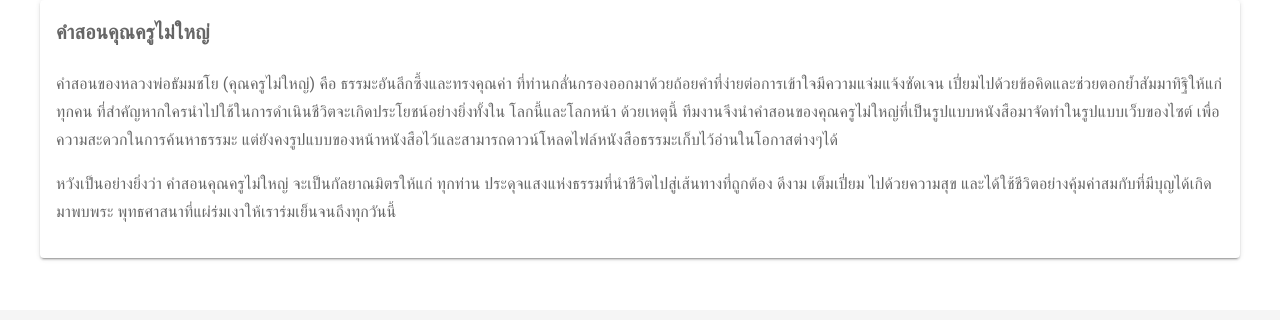
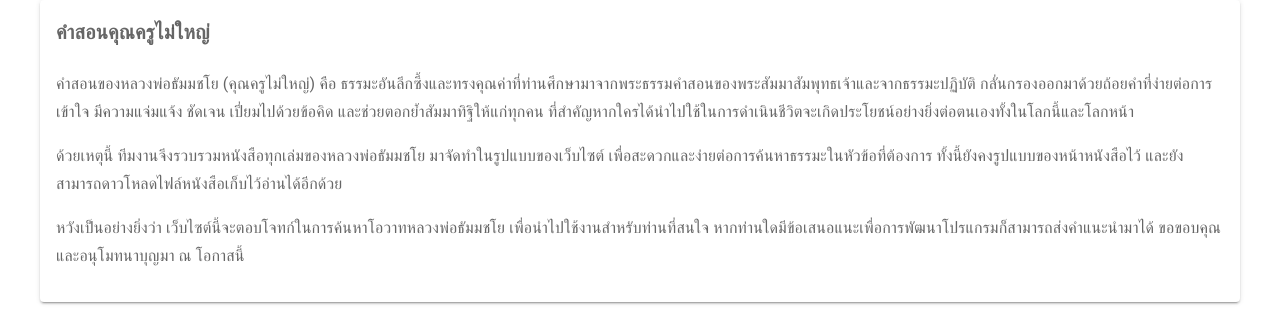
Before and after one commit to idream715/book101, a Vue app: page /about in a window 1280 px wide. Shown: the part 449-769 px from the top of the page. Built offline with nearby package versions, Linux system fonts and the light colour scheme; a small style sheet from the web is missing.

Commit message:
แก้หน้าเกี่ยวกับ (เนื้อหา)

```diff
--- a/src/views/About.vue
+++ b/src/views/About.vue
@@ -27,10 +27,13 @@
                              <h2 class="title font-weight-black">คำสอนคุณครูไม่ใหญ่</h2>
                              <br>
                              <p class="subtitle-1">
-                                 คำสอนของหลวงพ่อธัมมชโย (คุณครูไม่ใหญ่) คือ ธรรมะอันลึกซึ้งและทรงคุณค่า ที่ท่านกลั่นกรองออกมาด้วยถ้อยคำที่ง่ายต่อการเข้าใจมีความแจ่มแจ้งชัดเจน เปี่ยมไปด้วยข้อคิดและช่วยตอกย้ำสัมมาทิฐิให้แก่ทุกคน ที่สำคัญหากใครนำไปใช้ในการดำเนินชีวิตจะเกิดประโยชน์อย่างยิ่งทั้งใน โลกนี้และโลกหน้า ด้วยเหตุนี้ ทีมงานจึงนำคำสอนของคุณครูไม่ใหญ่ที่เป็นรูปแบบหนังสือมาจัดทำในรูปแบบเว็บของไซต์ เพื่อความสะดวกในการค้นหาธรรมะ แต่ยังคงรูปแบบของหน้าหนังสือไว้และสามารถดาวน์โหลดไฟล์หนังสือธรรมะเก็บไว้อ่านในโอกาสต่างๆได้
+                                 คำสอนของหลวงพ่อธัมมชโย (คุณครูไม่ใหญ่) คือ ธรรมะอันลึกซึ้งและทรงคุณค่าที่ท่านศึกษามาจากพระธรรมคำสอนของพระสัมมาสัมพุทธเจ้าและจากธรรมะปฏิบัติ กลั่นกรองออกมาด้วยถ้อยคำที่ง่ายต่อการเข้าใจ มีความแจ่มแจ้ง ชัดเจน เปี่ยมไปด้วยข้อคิด และช่วยตอกย้ำสัมมาทิฐิให้แก่ทุกคน ที่สำคัญหากใครได้นำไปใช้ในการดำเนินชีวิตจะเกิดประโยชน์อย่างยิ่งต่อตนเองทั้งในโลกนี้และโลกหน้า
                             </p>
                              <p class="subtitle-1">
-                                หวังเป็นอย่างยิ่งว่า คำสอนคุณครูไม่ใหญ่ จะเป็นกัลยาณมิตรให้แก่ ทุกท่าน ประดุจแสงแห่งธรรมที่นำชีวิตไปสู่เส้นทางที่ถูกต้อง ดีงาม เต็มเปี่ยม ไปด้วยความสุข และได้ใช้ชีวิตอย่างคุ้มค่าสมกับที่มีบุญได้เกิดมาพบพระ พุทธศาสนาที่แผ่ร่มเงาให้เราร่มเย็นจนถึงทุกวันนี้
+                                ด้วยเหตุนี้ ทีมงานจึงรวบรวมหนังสือทุกเล่มของหลวงพ่อธัมมชโย มาจัดทำในรูปแบบของเว็บไซต์ เพื่อสะดวกและง่ายต่อการค้นหาธรรมะในหัวข้อที่ต้องการ ทั้งนี้ยังคงรูปแบบของหน้าหนังสือไว้ และยังสามารถดาวโหลดไฟล์หนังสือเก็บไว้อ่านได้อีกด้วย
+                             </p>
+                             <p class="subtitle-1">
+                                 หวังเป็นอย่างยิ่งว่า เว็บไซต์นี้จะตอบโจทก์ในการค้นหาโอวาทหลวงพ่อธัมมชโย เพื่อนำไปใช้งานสำหรับท่านที่สนใจ หากท่านใดมีข้อเสนอแนะเพื่อการพัฒนาโปรแกรมก็สามารถส่งคำแนะนำมาได้ ขอขอบคุณและอนุโมทนาบุญมา ณ โอกาสนี้
                              </p>
                          </v-card-text>
                      </v-card>
```
